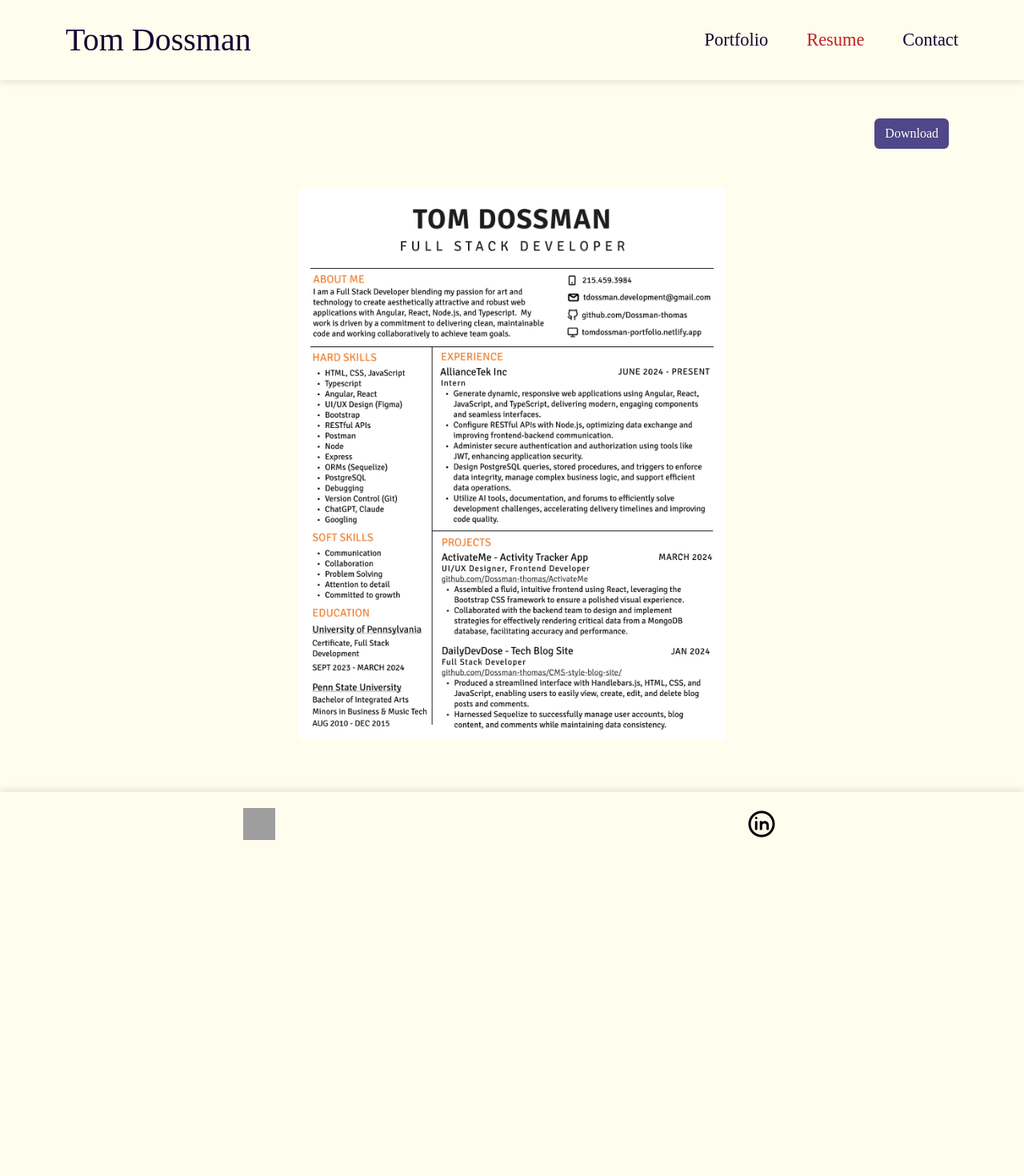
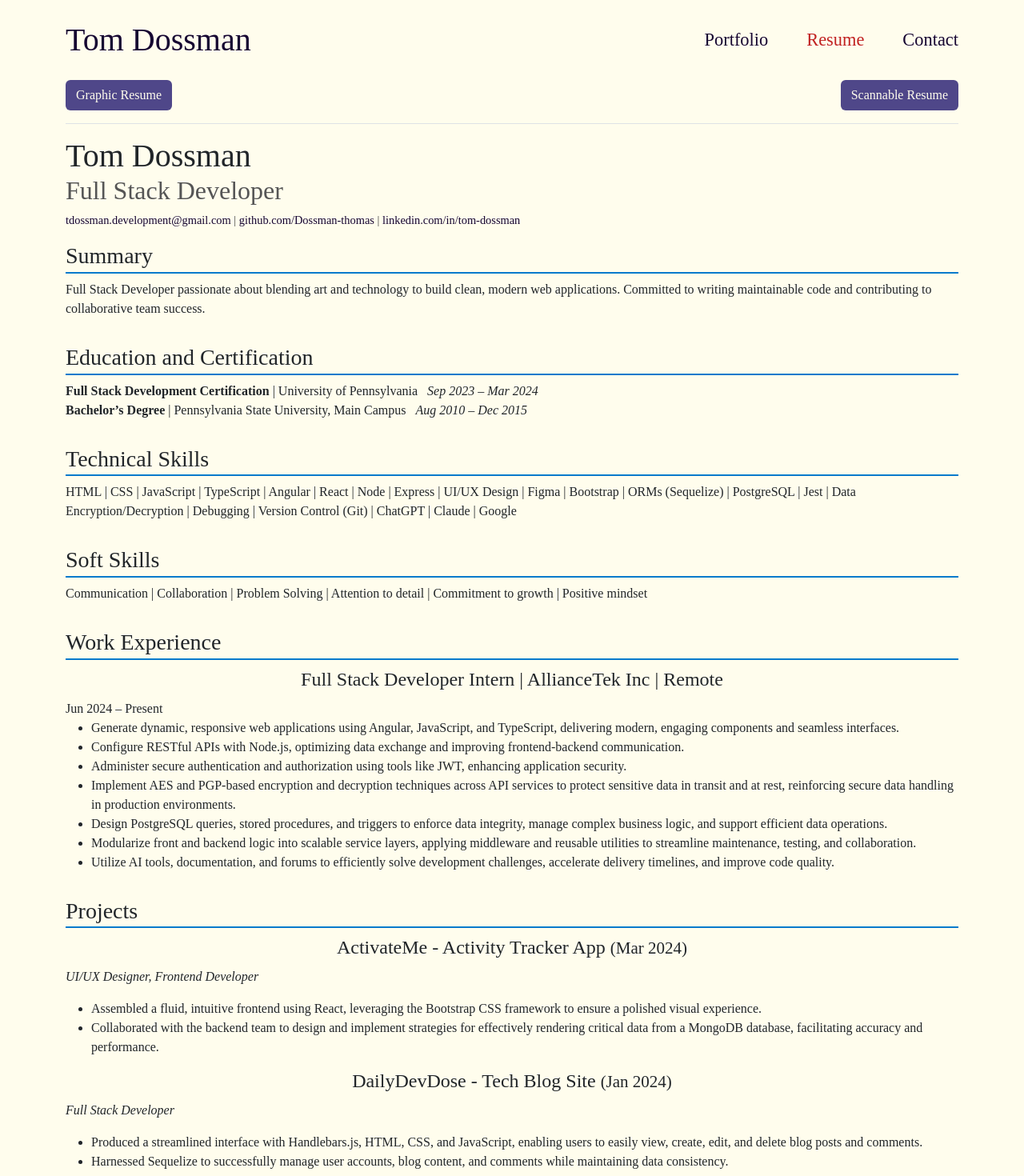
Before and after one commit to Dossman-thomas/Portfolio, a React (Vite) app: page /resume in a window 1280 px wide. Shown: the top 1470 px of the page at 80% size. Before the commit the page ends 1070 px from the top, so only its background shows below. Built offline with nearby package versions, Linux system fonts and the light colour scheme; grey boxes are pictures that could not be loaded; a web font is replaced by a local one.

Commit message:
made improvements to resume page.  Improvements ongoing.

```diff
--- a/src/App.css
+++ b/src/App.css
@@ -40,7 +40,7 @@ header {
   width: 100%;
   background-color: var(--bckgrnd);
   /* color: var(--drkvio); */
-  box-shadow: 0 2px 10px rgba(0, 0, 0, 0.123);
+  /* box-shadow: 0 2px 10px rgba(0, 0, 0, 0.123); */
 }
 
 .navbar {
--- a/src/css/resume.css
+++ b/src/css/resume.css
@@ -1,65 +1,7 @@
-/* Resume Page Styles */
 
-p {
-  margin: 0;
-}
-
-h2,
-h3 {
-  color: black;
-}
-
-h5 {
-  color: var(--pumpkin);
-}
-
-h6 {
-  color: var(--bckgrnd);
-}
-
-.white-text {
-  color: var(--bckgrnd);
-}
-
-.orange-text {
-  color: var(--pumpkin);
-}
-
-.school-yr {
-  padding: 0;
-}
-
-#resume-header {
-  background-color: var(--pumpkin);
-  padding: 17px;
-  border-top-left-radius: 20px;
-  border-bottom-left-radius: 20px;
-  box-shadow: 15px 15px 0 black;
-}
 
 #resume-btn {
   background-color: var(--violet);
   color: var(--bckgrnd);
   cursor: pointer;
 }
-
-#projects-box,
-#edu-box {
-  background-color: var(--violet);
-  box-shadow: 15px 15px 0 var(--drkvio);
-  border-top-left-radius: 20px;
-  border-bottom-left-radius: 20px;
-}
-
-#projects-heading,
-#education-heading {
-  color: var(--bckgrnd);
-}
-
-#resume-points {
-  margin: 0;
-}
-
-#bod {
-  margin-bottom: 65px;
-}
--- a/src/pages/Resume.jsx
+++ b/src/pages/Resume.jsx
@@ -1,23 +1,237 @@
 import "../css/resume.css";
-import ResumeJpg from "../assets/deliverables/TomDossman-RESUME-jpg.jpg";
-import ResumePng from "../assets/deliverables/TomDossman-RESUME-png.png";
+import ResumeJpg from "../assets/deliverables/TomDossman-RESUME-png.png";
+import ScannableResume from "../assets/deliverables/Tom_Dossman_Scannable_Resume.pdf";
 
 export default function Resume() {
   return (
     <>
-      <div className="container" id="bod">
-        <div
-          className="container mt-5 mb-5 d-flex justify-content-end align-items-center"
-        >
-          <a className="btn" id="resume-btn" href={ResumeJpg} download>
-            Download
-          </a>
-        </div>
+      {/* Scannable HTML Resume Section */}
+      <div
+        className="container mb-5"
+        style={{
+          fontFamily: "Arial, sans-serif",
+          lineHeight: 1.5,
+        }}
+      >
+        <section>
+          <div className="d-flex mb-3 justify-content-between align-items-center border-bottom pb-3">
+            <a className="btn" id="resume-btn" href={ResumeJpg} download>
+              Graphic Resume
+            </a>
+            <a className="btn" id="resume-btn" href={ScannableResume} download>
+              Scannable Resume
+            </a>
+          </div>
+          <header>
+            <h1 style={{ fontSize: "2.5rem", marginBottom: 0 }}>Tom Dossman</h1>
+            <h2
+              style={{
+                fontWeight: "normal",
+                color: "#555",
+                marginTop: 0,
+              }}
+            >
+              Full Stack Developer
+            </h2>
+            <p
+              style={{
+                margin: "0.2rem 0",
+                fontSize: "0.9rem",
+                color: "#444",
+              }}
+            >
+              <a href="mailto:tdossman.development@gmail.com">
+                tdossman.development@gmail.com
+              </a>{" "}
+              |{" "}
+              <a
+                href="https://github.com/Dossman-thomas"
+                target="_blank"
+                rel="noopener noreferrer"
+              >
+                github.com/Dossman-thomas
+              </a>{" "}
+              |{" "}
+              <a
+                href="https://linkedin.com/in/tom-dossman"
+                target="_blank"
+                rel="noopener noreferrer"
+              >
+                linkedin.com/in/tom-dossman
+              </a>
+            </p>
+          </header>
 
-        <div className="container text-center w-50">
-        <img className="w-100" src={ResumePng}></img>
-        </div>
+          <section id="summary" style={{ marginTop: "2rem" }}>
+            <h3
+              style={{
+                borderBottom: "2px solid #007ACC",
+                paddingBottom: "0.2rem",
+              }}
+            >
+              Summary
+            </h3>
+            <p>
+              Full Stack Developer passionate about blending art and technology
+              to build clean, modern web applications. Committed to writing
+              maintainable code and contributing to collaborative team success.
+            </p>
+          </section>
 
+          <section id="education-certification" style={{ marginTop: "2rem" }}>
+            <h3
+              style={{
+                borderBottom: "2px solid #007ACC",
+                paddingBottom: "0.2rem",
+              }}
+            >
+              Education and Certification
+            </h3>
+            <ul style={{ listStyleType: "none", paddingLeft: 0 }}>
+              <li>
+                <strong>Full Stack Development Certification</strong> |
+                University of Pennsylvania &nbsp; <em>Sep 2023 – Mar 2024</em>
+              </li>
+              <li>
+                <strong>Bachelor’s Degree</strong> | Pennsylvania State
+                University, Main Campus &nbsp; <em>Aug 2010 – Dec 2015</em>
+              </li>
+            </ul>
+          </section>
+
+          <section id="technical-skills" style={{ marginTop: "2rem" }}>
+            <h3
+              style={{
+                borderBottom: "2px solid #007ACC",
+                paddingBottom: "0.2rem",
+              }}
+            >
+              Technical Skills
+            </h3>
+            <p>
+              HTML | CSS | JavaScript | TypeScript | Angular | React | Node |
+              Express | UI/UX Design | Figma | Bootstrap | ORMs (Sequelize) |
+              PostgreSQL | Jest | Data Encryption/Decryption | Debugging |
+              Version Control (Git) | ChatGPT | Claude | Google
+            </p>
+          </section>
+
+          <section id="soft-skills" style={{ marginTop: "2rem" }}>
+            <h3
+              style={{
+                borderBottom: "2px solid #007ACC",
+                paddingBottom: "0.2rem",
+              }}
+            >
+              Soft Skills
+            </h3>
+            <p>
+              Communication | Collaboration | Problem Solving | Attention to
+              detail | Commitment to growth | Positive mindset
+            </p>
+          </section>
+
+          <section id="work-experience" style={{ marginTop: "2rem" }}>
+            <h3
+              style={{
+                borderBottom: "2px solid #007ACC",
+                paddingBottom: "0.2rem",
+              }}
+            >
+              Work Experience
+            </h3>
+            <article style={{ marginBottom: "1rem" }}>
+              <h4>Full Stack Developer Intern | AllianceTek Inc | Remote</h4>
+              <time dateTime="2024-06">Jun 2024 – Present</time>
+              <ul>
+                <li>
+                  Generate dynamic, responsive web applications using Angular,
+                  JavaScript, and TypeScript, delivering modern, engaging
+                  components and seamless interfaces.
+                </li>
+                <li>
+                  Configure RESTful APIs with Node.js, optimizing data exchange
+                  and improving frontend-backend communication.
+                </li>
+                <li>
+                  Administer secure authentication and authorization using tools
+                  like JWT, enhancing application security.
+                </li>
+                <li>
+                  Implement AES and PGP-based encryption and decryption
+                  techniques across API services to protect sensitive data in
+                  transit and at rest, reinforcing secure data handling in
+                  production environments.
+                </li>
+                <li>
+                  Design PostgreSQL queries, stored procedures, and triggers to
+                  enforce data integrity, manage complex business logic, and
+                  support efficient data operations.
+                </li>
+                <li>
+                  Modularize front and backend logic into scalable service
+                  layers, applying middleware and reusable utilities to
+                  streamline maintenance, testing, and collaboration.
+                </li>
+                <li>
+                  Utilize AI tools, documentation, and forums to efficiently
+                  solve development challenges, accelerate delivery timelines,
+                  and improve code quality.
+                </li>
+              </ul>
+            </article>
+          </section>
+
+          <section id="projects" style={{ marginTop: "2rem" }}>
+            <h3
+              style={{
+                borderBottom: "2px solid #007ACC",
+                paddingBottom: "0.2rem",
+              }}
+            >
+              Projects
+            </h3>
+            <article style={{ marginBottom: "1rem" }}>
+              <h4>
+                ActivateMe - Activity Tracker App <small>(Mar 2024)</small>
+              </h4>
+              <p>
+                <em>UI/UX Designer, Frontend Developer</em>
+              </p>
+              <ul>
+                <li>
+                  Assembled a fluid, intuitive frontend using React, leveraging
+                  the Bootstrap CSS framework to ensure a polished visual
+                  experience.
+                </li>
+                <li>
+                  Collaborated with the backend team to design and implement
+                  strategies for effectively rendering critical data from a
+                  MongoDB database, facilitating accuracy and performance.
+                </li>
+              </ul>
+            </article>
+            <article>
+              <h4>
+                DailyDevDose - Tech Blog Site <small>(Jan 2024)</small>
+              </h4>
+              <p>
+                <em>Full Stack Developer</em>
+              </p>
+              <ul>
+                <li>
+                  Produced a streamlined interface with Handlebars.js, HTML,
+                  CSS, and JavaScript, enabling users to easily view, create,
+                  edit, and delete blog posts and comments.
+                </li>
+                <li>
+                  Harnessed Sequelize to successfully manage user accounts, blog
+                  content, and comments while maintaining data consistency.
+                </li>
+              </ul>
+            </article>
+          </section>
+        </section>
       </div>
     </>
   );
```
Also changed, not shown: 1 other file (tests, documents, lock files or other folders).
